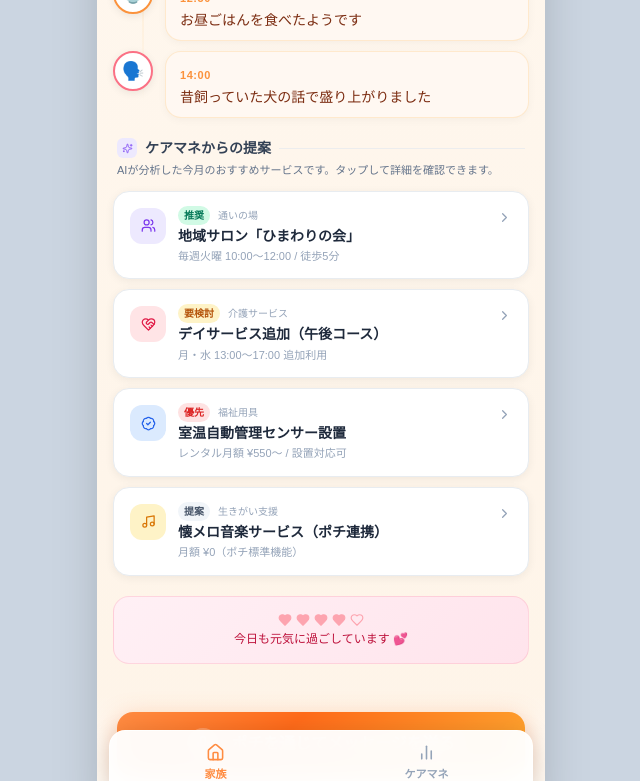
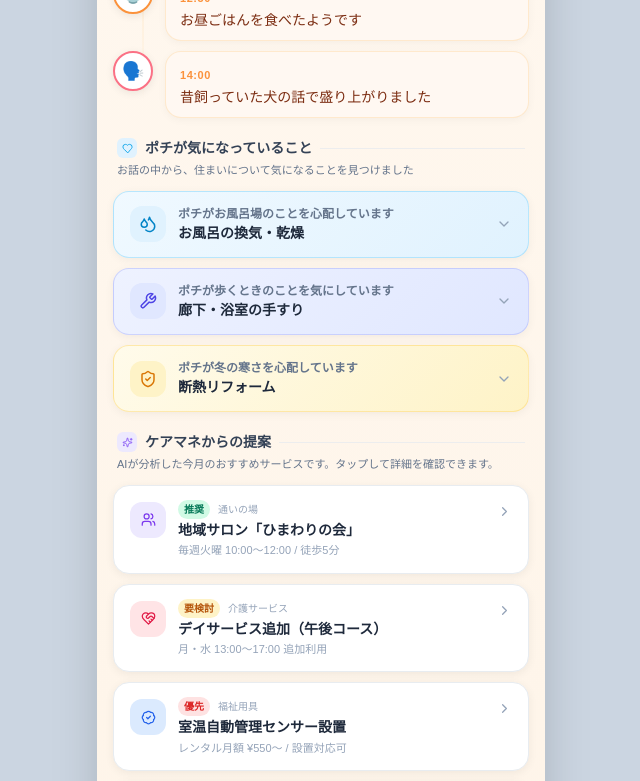
Before and after one commit to katoys/digital-tail, a React (Vite) app: page / in a window 1280 px wide. Shown: the part 840-1621 px from the top of the page, without its empty margins (319-959 px from the left). Built offline with nearby package versions, Linux system fonts and the light colour scheme.

Commit message:
feat: 会話ベースのリフォームサービス提案機能を追加

```diff
--- a/src/components/FamilyApp.jsx
+++ b/src/components/FamilyApp.jsx
@@ -4,7 +4,8 @@ import { Sparkles } from "lucide-react";
 import PawPrint from "./ui/PawPrint.jsx";
 import ApplianceCard from "./ApplianceCard.jsx";
 import CareProposalCard from "./CareProposalCard.jsx";
-import { timeline, appliances, careProposals } from "../data/mock.jsx";
+import { timeline, appliances, careProposals, reformProposals } from "../data/mock.jsx";
+import ReformProposalCard from "./ReformProposalCard.jsx";
 
 export default function FamilyApp() {
   const [pressed, setPressed] = useState(false);
@@ -180,6 +181,25 @@ export default function FamilyApp() {
           </div>
         </div>
 
+        {/* Reform proposals from conversation */}
+        <div>
+          <div className="flex items-center gap-2 mb-1 px-1">
+            <div className="w-5 h-5 rounded-md bg-sky-100 flex items-center justify-center">
+              <Heart size={11} className="text-sky-500" />
+            </div>
+            <h2 className="text-sm font-bold text-slate-700">ポチが気になっていること</h2>
+            <div className="flex-1 h-px bg-slate-200/60" />
+          </div>
+          <p className="text-[11px] text-slate-500 px-1 mb-3">
+            お話の中から、住まいについて気になることを見つけました
+          </p>
+          <div className="space-y-2.5">
+            {reformProposals.map((p) => (
+              <ReformProposalCard key={p.id} p={p} />
+            ))}
+          </div>
+        </div>
+
         {/* Care proposals */}
         <div>
           <div className="flex items-center gap-2 mb-1 px-1">
--- /dev/null
+++ b/src/components/ReformProposalCard.jsx
@@ -0,0 +1,74 @@
+import { useState } from "react";
+import { ChevronDown, ChevronUp } from "lucide-react";
+
+export default function ReformProposalCard({ p }) {
+  const [expanded, setExpanded] = useState(false);
+  const [contacted, setContacted] = useState(false);
+
+  return (
+    <div
+      className="rounded-2xl overflow-hidden transition-all"
+      style={{
+        background: p.cardBg,
+        border: `1.5px solid ${p.cardBorder}`,
+        boxShadow: "0 2px 10px rgba(0,0,0,.05)",
+      }}
+    >
+      <button
+        className="w-full px-4 py-3.5 flex items-center gap-3 text-left"
+        onClick={() => setExpanded((v) => !v)}
+      >
+        <div
+          className={`w-9 h-9 rounded-xl flex items-center justify-center flex-shrink-0 ${p.iconBg}`}
+        >
+          <p.Icon size={18} className={p.iconColor} />
+        </div>
+        <div className="flex-1 min-w-0">
+          <p className="text-xs font-semibold text-slate-500 mb-0.5">{p.shortReason}</p>
+          <p className="text-sm font-bold text-slate-800 leading-snug">{p.title}</p>
+        </div>
+        <div className="flex-shrink-0 text-slate-400">
+          {expanded ? <ChevronUp size={16} /> : <ChevronDown size={16} />}
+        </div>
+      </button>
+
+      {expanded && (
+        <div className="px-4 pb-4 space-y-3">
+          <div
+            className="rounded-xl p-3"
+            style={{
+              background: "rgba(255,255,255,0.65)",
+              borderLeft: `3px solid ${p.accentColor}`,
+            }}
+          >
+            <p
+              className="text-[10px] font-bold mb-1.5"
+              style={{ color: p.accentColor }}
+            >
+              🐾 会話より（{p.conversationDate}）
+            </p>
+            <p className="text-xs text-slate-600 leading-relaxed">
+              「{p.conversationQuote}」
+            </p>
+          </div>
+
+          <p className="text-xs text-slate-600 leading-relaxed">{p.body}</p>
+
+          <button
+            className="w-full py-2.5 rounded-xl text-sm font-bold text-white transition-all"
+            style={{
+              background: contacted
+                ? "#94a3b8"
+                : `linear-gradient(135deg,${p.accentColor},${p.accentColor}cc)`,
+              boxShadow: contacted ? "none" : `0 4px 14px ${p.accentColor}44`,
+            }}
+            onClick={() => setContacted(true)}
+            disabled={contacted}
+          >
+            {contacted ? "お問い合わせしました ✓" : "くわしく聞いてみる"}
+          </button>
+        </div>
+      )}
+    </div>
+  );
+}
--- a/src/data/mock.jsx
+++ b/src/data/mock.jsx
@@ -1,4 +1,4 @@
-import { Users, HeartHandshake, BadgeCheck, Music } from "lucide-react";
+import { Users, HeartHandshake, BadgeCheck, Music, Droplets, Wrench, ShieldCheck } from "lucide-react";
 
 export const timeline = [
   { time: "08:00", emoji: "🌅", text: "おはようの挨拶をしました", border: "#fbbf24" },
@@ -116,6 +116,72 @@ export const careProposals = [
   },
 ];
 
+export const conversationLog = [
+  {
+    id: "c1",
+    date: "5月3日",
+    text: "お風呂上がりに壁がビショビショになっちゃって、なかなか乾かないのよね",
+    triggerIds: ["r1"],
+  },
+  {
+    id: "c2",
+    date: "5月5日",
+    text: "廊下を歩くときちょっとふらつく気がしてねえ…",
+    triggerIds: ["r2"],
+  },
+  {
+    id: "c3",
+    date: "5月1日",
+    text: "冬はこの部屋、底冷えがひどくてねえ。足の指が痛くなるくらい寒い",
+    triggerIds: ["r3"],
+  },
+];
+
+export const reformProposals = [
+  {
+    id: "r1",
+    Icon: Droplets,
+    iconBg: "bg-sky-100",
+    iconColor: "text-sky-600",
+    title: "お風呂の換気・乾燥",
+    shortReason: "ポチがお風呂場のことを心配しています",
+    conversationQuote: "お風呂上がりに壁がビショビショになっちゃって、なかなか乾かないのよね",
+    conversationDate: "5月3日",
+    body: "湿気がこもりやすい浴室は、カビや転倒のリスクが高まります。換気乾燥機の取り付けで、お風呂上がりを快適に。",
+    accentColor: "#0284c7",
+    cardBg: "linear-gradient(135deg,#f0f9ff 0%,#e0f2fe 100%)",
+    cardBorder: "rgba(56,189,248,.3)",
+  },
+  {
+    id: "r2",
+    Icon: Wrench,
+    iconBg: "bg-indigo-100",
+    iconColor: "text-indigo-600",
+    title: "廊下・浴室の手すり",
+    shortReason: "ポチが歩くときのことを気にしています",
+    conversationQuote: "廊下を歩くときちょっとふらつく気がしてねえ…",
+    conversationDate: "5月5日",
+    body: "ふらつきが気になりはじめたころが、手すり設置の好機です。廊下・浴室・トイレの3か所に設けると安心感が大きく変わります。",
+    accentColor: "#4f46e5",
+    cardBg: "linear-gradient(135deg,#eef2ff 0%,#e0e7ff 100%)",
+    cardBorder: "rgba(129,140,248,.3)",
+  },
+  {
+    id: "r3",
+    Icon: ShieldCheck,
+    iconBg: "bg-amber-100",
+    iconColor: "text-amber-600",
+    title: "断熱リフォーム",
+    shortReason: "ポチが冬の寒さを心配しています",
+    conversationQuote: "冬はこの部屋、底冷えがひどくてねえ。足の指が痛くなるくらい寒い",
+    conversationDate: "5月1日",
+    body: "底冷えは血圧変動や転倒リスクにつながります。窓・床・壁への断熱材施工で、冬でも体に優しい室温をキープできます。",
+    accentColor: "#d97706",
+    cardBg: "linear-gradient(135deg,#fffbeb 0%,#fef3c7 100%)",
+    cardBorder: "rgba(251,191,36,.3)",
+  },
+];
+
 export const STATUS = {
   good:    { badge: "bg-emerald-100 text-emerald-700", dot: "bg-emerald-400", label: "良好"   },
   caution: { badge: "bg-amber-100 text-amber-700",     dot: "bg-amber-400",   label: "要確認" },
```
